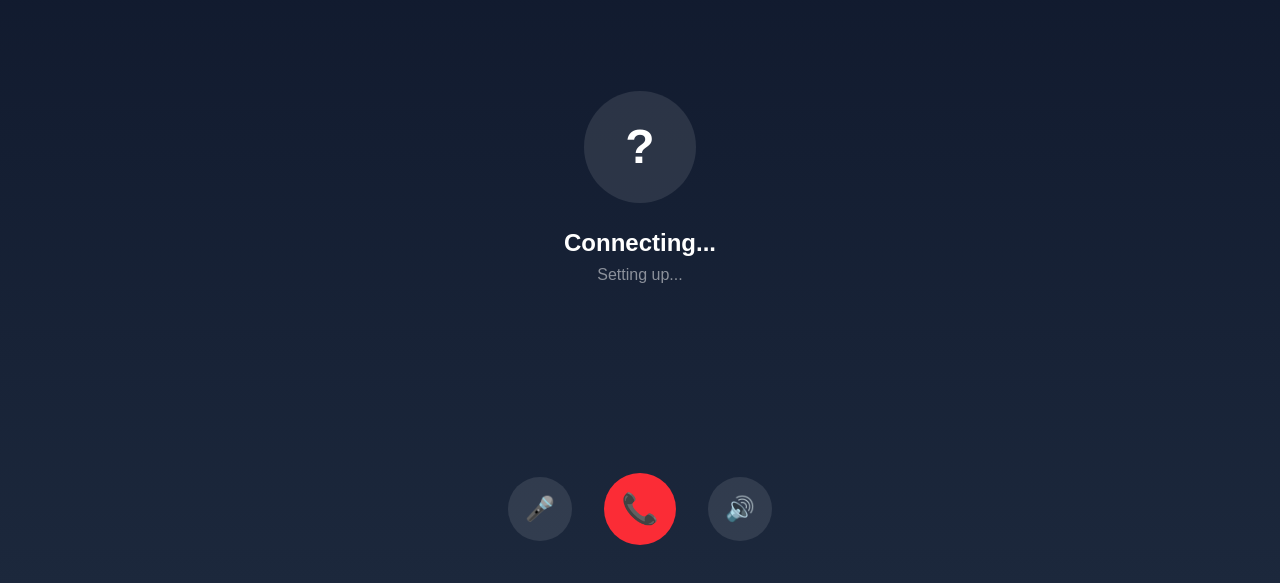
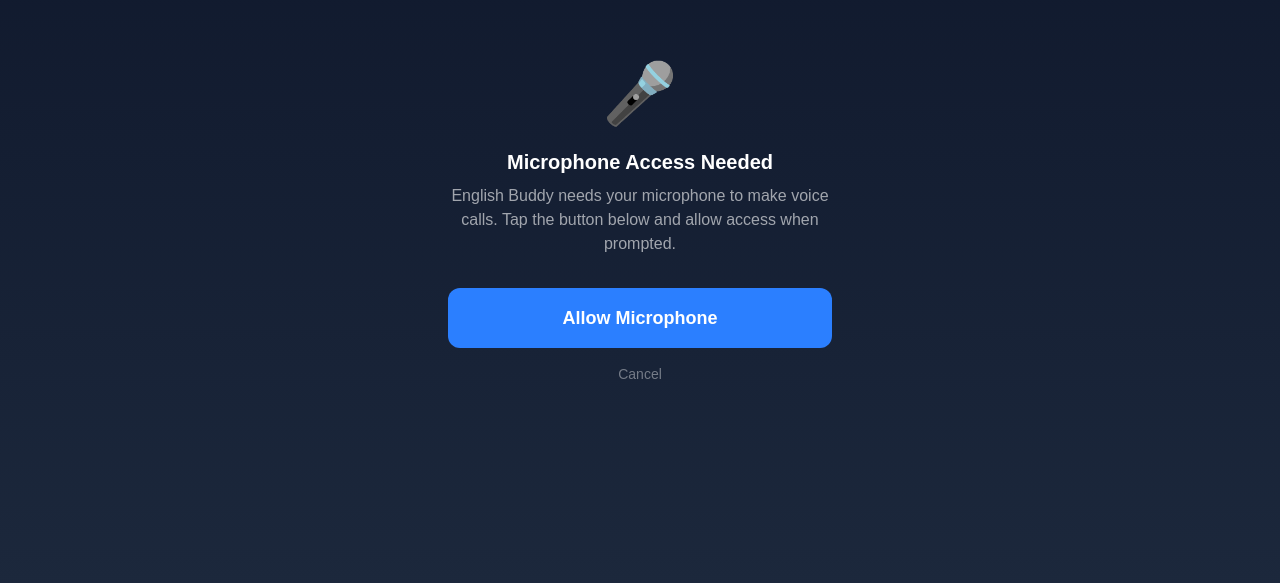
Before and after one commit to AhuvimMaor/english-buddy-web, a Next.js app: page /call in a window 1280 px wide. Shown: the part 175-758 px from the top of the page. Built offline with nearby package versions, Linux system fonts and the light colour scheme; no server answers.

Commit message:
feat: mic permission prompt before call starts

```diff
--- a/src/app/call/page.tsx
+++ b/src/app/call/page.tsx
@@ -17,6 +17,7 @@
   const isCallee = searchParams.get('role') === 'callee';
 
   const [partnerName, setPartnerName] = useState('');
+  const [micGranted, setMicGranted] = useState(false);
   const [status, setStatus] = useState<'init' | 'ringing' | 'connected' | 'ended'>('init');
   const [duration, setDuration] = useState(0);
   const [muted, setMuted] = useState(false);
@@ -161,12 +162,33 @@
     }
   }, [firebaseUser, partnerId, callId, isCallee]); // eslint-disable-line react-hooks/exhaustive-deps
 
+  // Request mic permission first, then start call
   useEffect(() => {
+    if (!micGranted) return;
     initCall();
     return () => {
       if (timerRef.current) clearInterval(timerRef.current);
     };
-  }, []); // eslint-disable-line react-hooks/exhaustive-deps
+  }, [micGranted]); // eslint-disable-line react-hooks/exhaustive-deps
+
+  const requestMic = async () => {
+    try {
+      const stream = await navigator.mediaDevices.getUserMedia({ audio: true });
+      stream.getTracks().forEach(t => t.stop());
+      setMicGranted(true);
+    } catch (err: any) {
+      setError('Microphone access denied. Please allow microphone in your browser settings and try again.');
+    }
+  };
+
+  // Auto-request on mount
+  useEffect(() => {
+    navigator.permissions?.query({ name: 'microphone' as PermissionName }).then(result => {
+      if (result.state === 'granted') {
+        setMicGranted(true);
+      }
+    }).catch(() => {});
+  }, []);
 
   const handleEnd = async () => {
     if (endingRef.current) return;
@@ -205,6 +227,32 @@
     const sec = s % 60;
     return `${m.toString().padStart(2, '0')}:${sec.toString().padStart(2, '0')}`;
   };
+
+  if (!micGranted && !error) {
+    return (
+      <div className="min-h-screen flex flex-col items-center justify-center bg-gradient-to-b from-slate-900 to-slate-800 text-white p-8">
+        <div className="text-center max-w-sm">
+          <div className="text-6xl mb-6">🎤</div>
+          <h2 className="text-xl font-bold mb-2">Microphone Access Needed</h2>
+          <p className="text-white/60 mb-8">
+            English Buddy needs your microphone to make voice calls. Tap the button below and allow access when prompted.
+          </p>
+          <button
+            onClick={requestMic}
+            className="w-full py-4 bg-blue-500 text-white font-semibold rounded-xl hover:bg-blue-600 transition text-lg"
+          >
+            Allow Microphone
+          </button>
+          <button
+            onClick={() => router.push('/partners')}
+            className="mt-4 text-sm text-white/40 hover:text-white/60"
+          >
+            Cancel
+          </button>
+        </div>
+      </div>
+    );
+  }
 
   return (
     <div className="min-h-screen flex flex-col items-center justify-between bg-gradient-to-b from-slate-900 to-slate-800 text-white p-8">
```
